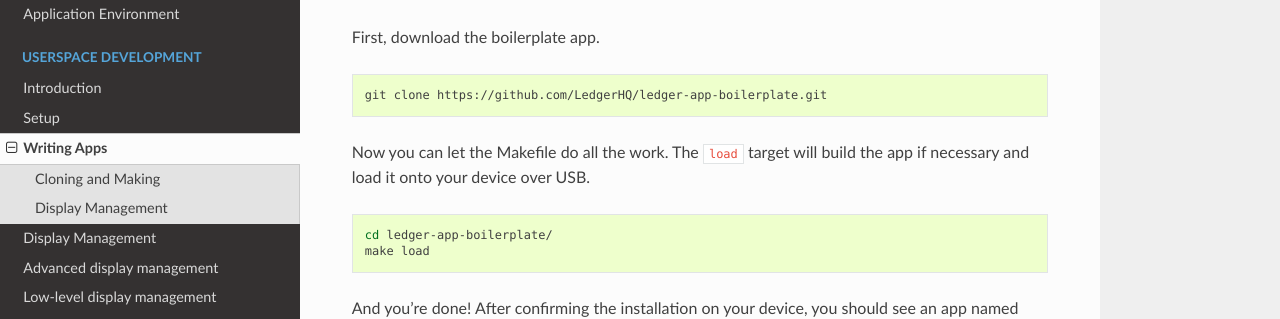
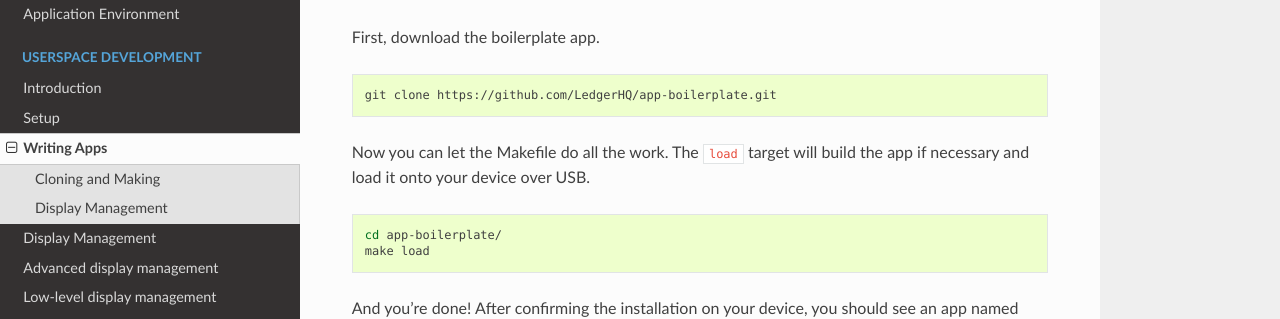
Before and after one commit to LedgerHQ/ledger-dev-doc, a Sphinx documentation site: the page built from source/userspace/writing_apps.rst, in a window 1280 px wide and 1232 px high. Shown: the part 503-822 px from the top of the window. Built offline with Sphinx 7.4.7 and the Read the Docs theme 2.0.0, drawn with Linux system fonts in a browser that asks for light colours.

Commit message:
Update boilerplate link from deprecated repo to latest

```diff
--- a/source/userspace/writing_apps.rst
+++ b/source/userspace/writing_apps.rst
@@ -3,7 +3,7 @@ Writing Apps
 
 Not much documentation has been written yet (work in progress!) regarding the exact steps to follow to write apps. However, very good codebases are available for you to learn from.
 
-* The `app-boilerplate <https://github.com/LedgerHQ/ledger-app-boilerplate.git>`_ is a thoroughly documented app that was specifically designed for developers to play around with and read the code.
+* The `app-boilerplate <https://github.com/LedgerHQ/app-boilerplate.git>`_ is a thoroughly documented app that was specifically designed for developers to play around with and read the code.
 * The `app-sia <https://github.com/LedgerHQ/app-sia.git>`_ is also a thoroughly documented app written by the community. If you wish to study a fully-fledged app, this is the one for you!
 
 Cloning and Making
@@ -20,14 +20,14 @@ First, download the boilerplate app.
 
 .. code-block:: bash
 
-   git clone https://github.com/LedgerHQ/ledger-app-boilerplate.git
+   git clone https://github.com/LedgerHQ/app-boilerplate.git
 
 Now you can let the Makefile do all the work. The ``load`` target will build the
 app if necessary and load it onto your device over USB.
 
 .. code-block:: bash
 
-   cd ledger-app-boilerplate/
+   cd app-boilerplate/
    make load
 
 And you're done! After confirming the installation on your device, you should
```
